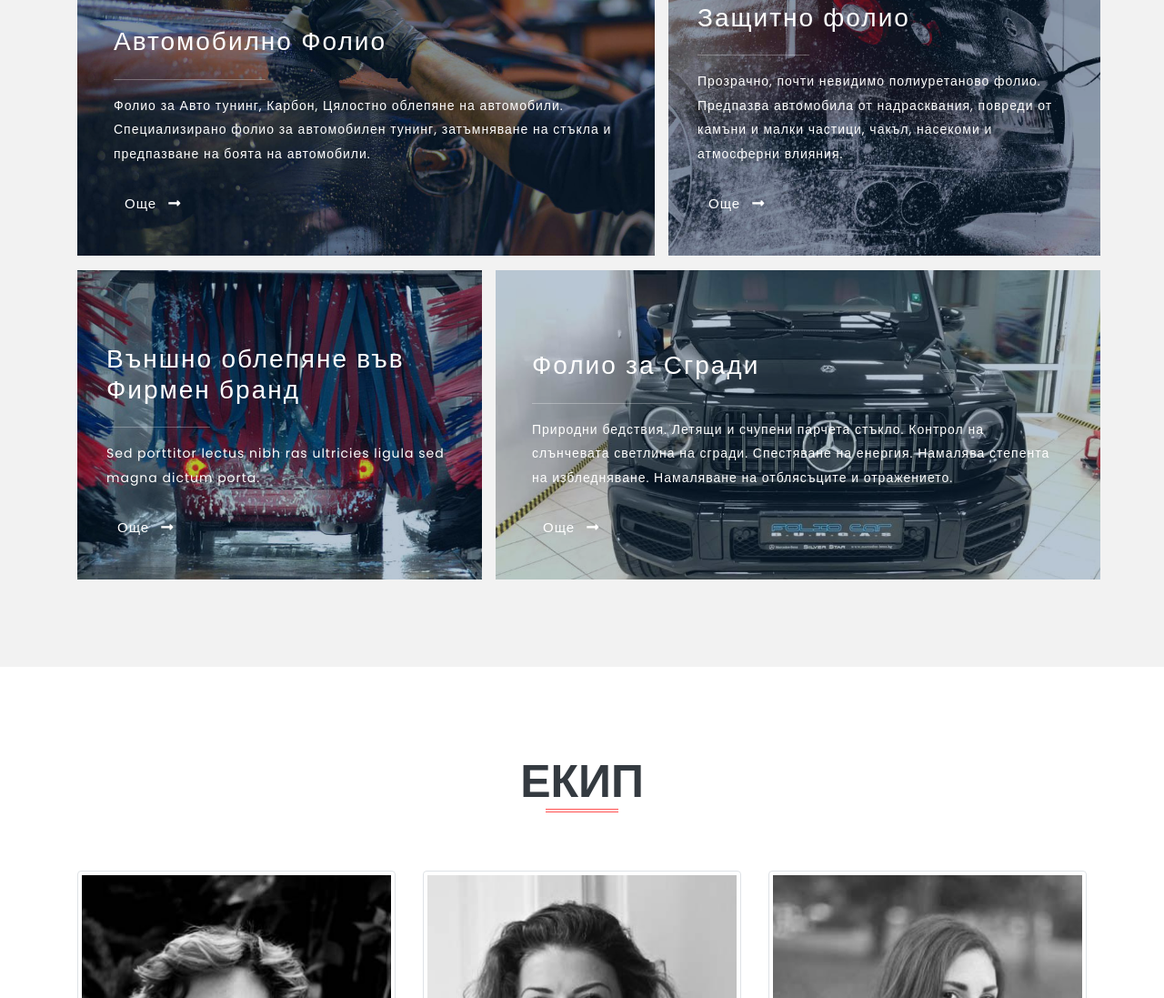
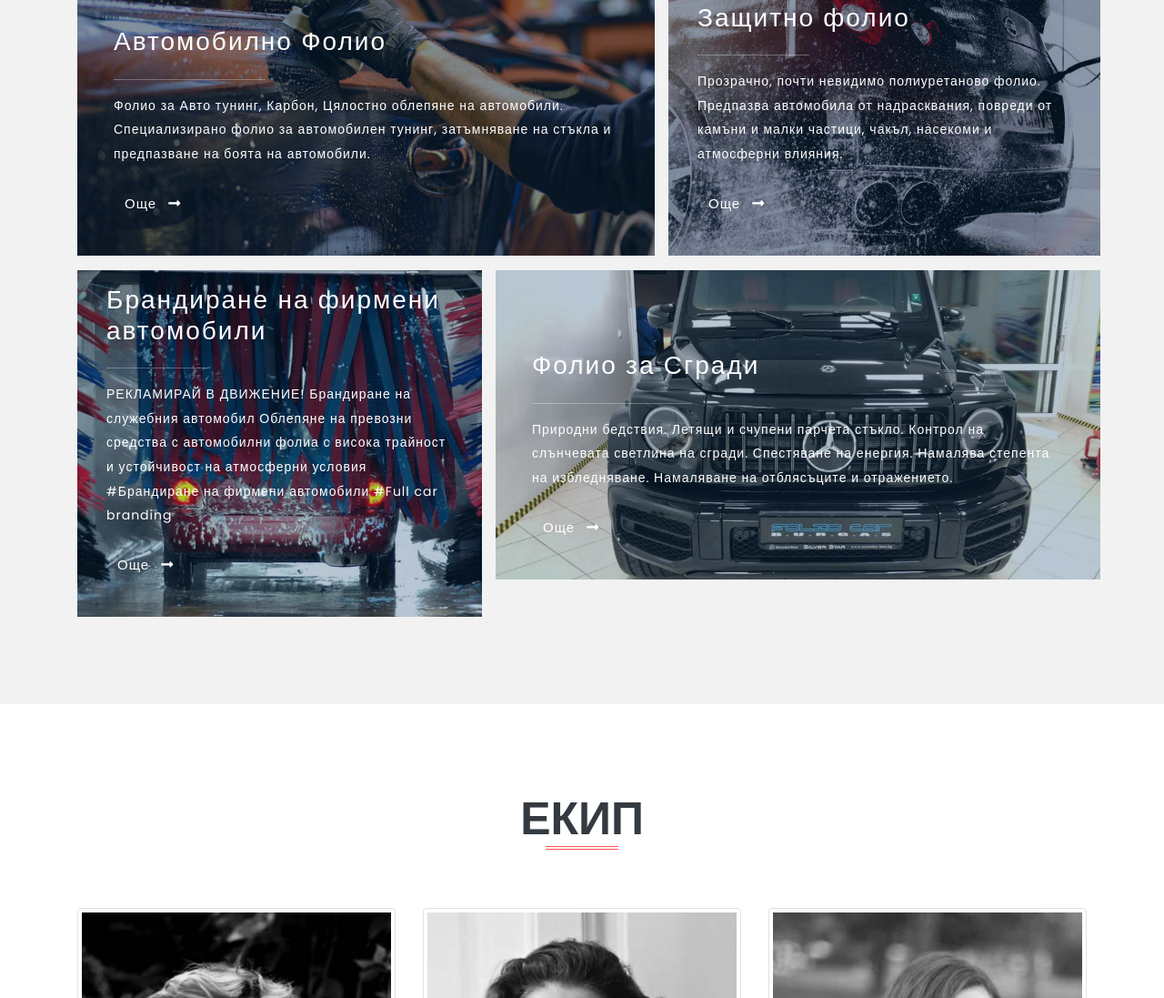
Before and after one commit to idktech/tint2, a plain HTML site: page index.html in a window 1280 px wide. Shown: the part 3154-4251 px from the top of the page at 91% size. Drawn offline with Linux system fonts and the light colour scheme; a web font is replaced by a local one.

Commit message:
changed some  text

```diff
--- a/index.html
+++ b/index.html
@@ -399,9 +399,11 @@ License URL: http://creativecommons.org/licenses/by/3.0/
 				<div class="col-md-5 my-md-0 mb-3">
 					<div class="img1 img5 img-grid  d-flex align-items-end justify-content-center p-3">
 						<div class="img_text_w3ls px-3">
-							<h4>Външно облепяне във Фирмен бранд</h4>
+							<h4>Брандиране на фирмени автомобили</h4>
 							<span> </span>
-							<p class="text-white">Sed porttitor lectus nibh ras ultricies ligula sed magna dictum porta.
+							<p class="text-white">РЕКЛАМИРАЙ В ДВИЖЕНИЕ! Брандиране на служебния автомобил Облепяне на
+								превозни средства с автомобилни фолиа с висока трайност и устойчивост на атмосферни
+								условия #Брандиране на фирмени автомобили #Full car branding
 							</p>
 							<button type="button" class="btn btn-primary seri-w3ls text-white my-4" data-toggle="modal"
 								data-target="#exampleModalCenter">
@@ -826,7 +828,7 @@ License URL: http://creativecommons.org/licenses/by/3.0/
 			<div class="agileinfo_social_icons my-4">
 				<ul class="agileits_social_list list-unstyled">
 					<li>
-						<a href="https://www.facebook.com/pg/Foliocarburgas" class="w3_agile_facebook"  target="_blank">
+						<a href="https://www.facebook.com/pg/Foliocarburgas" class="w3_agile_facebook" target="_blank">
 							<i class="fab fa-facebook-f"></i>
 						</a>
 					</li>
```
